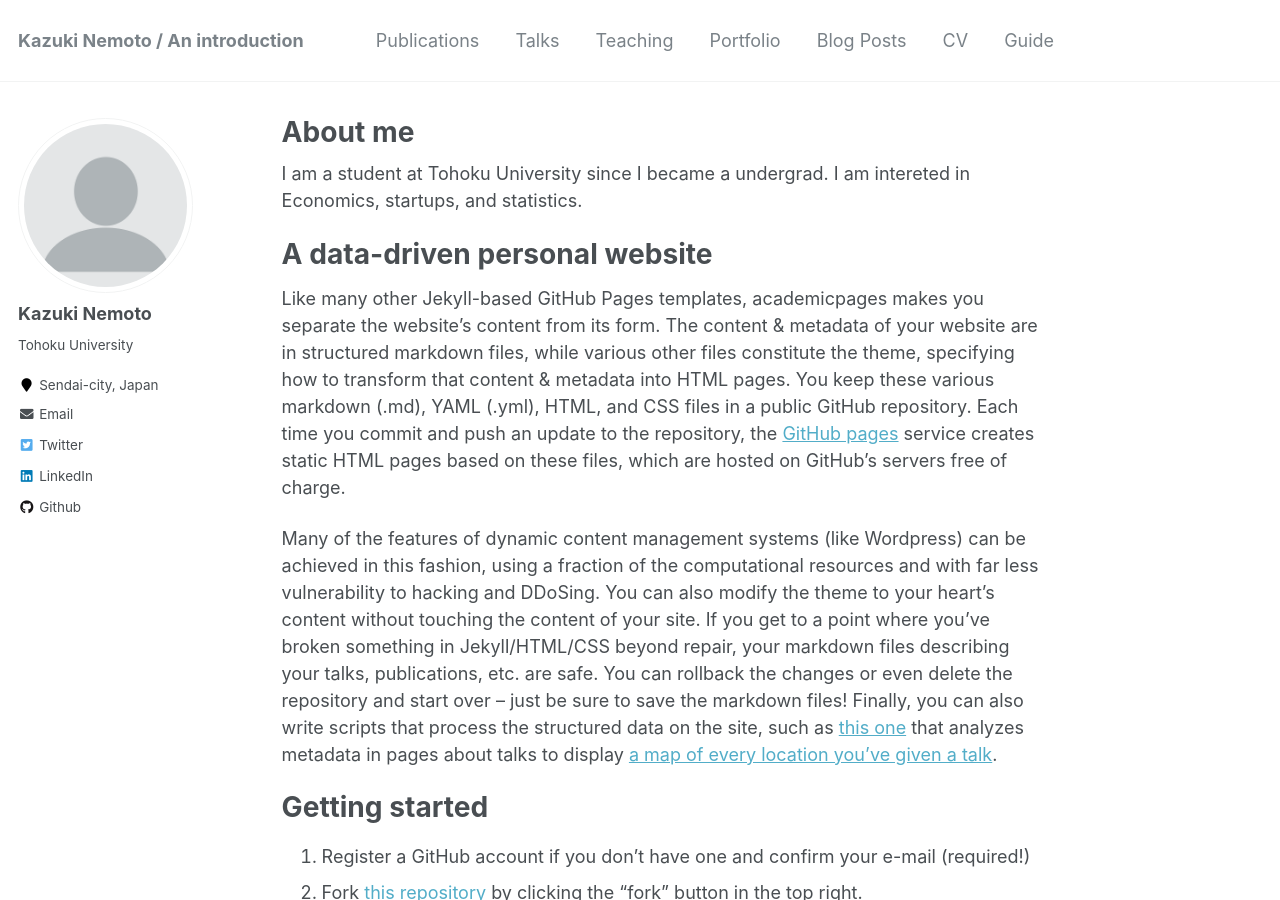
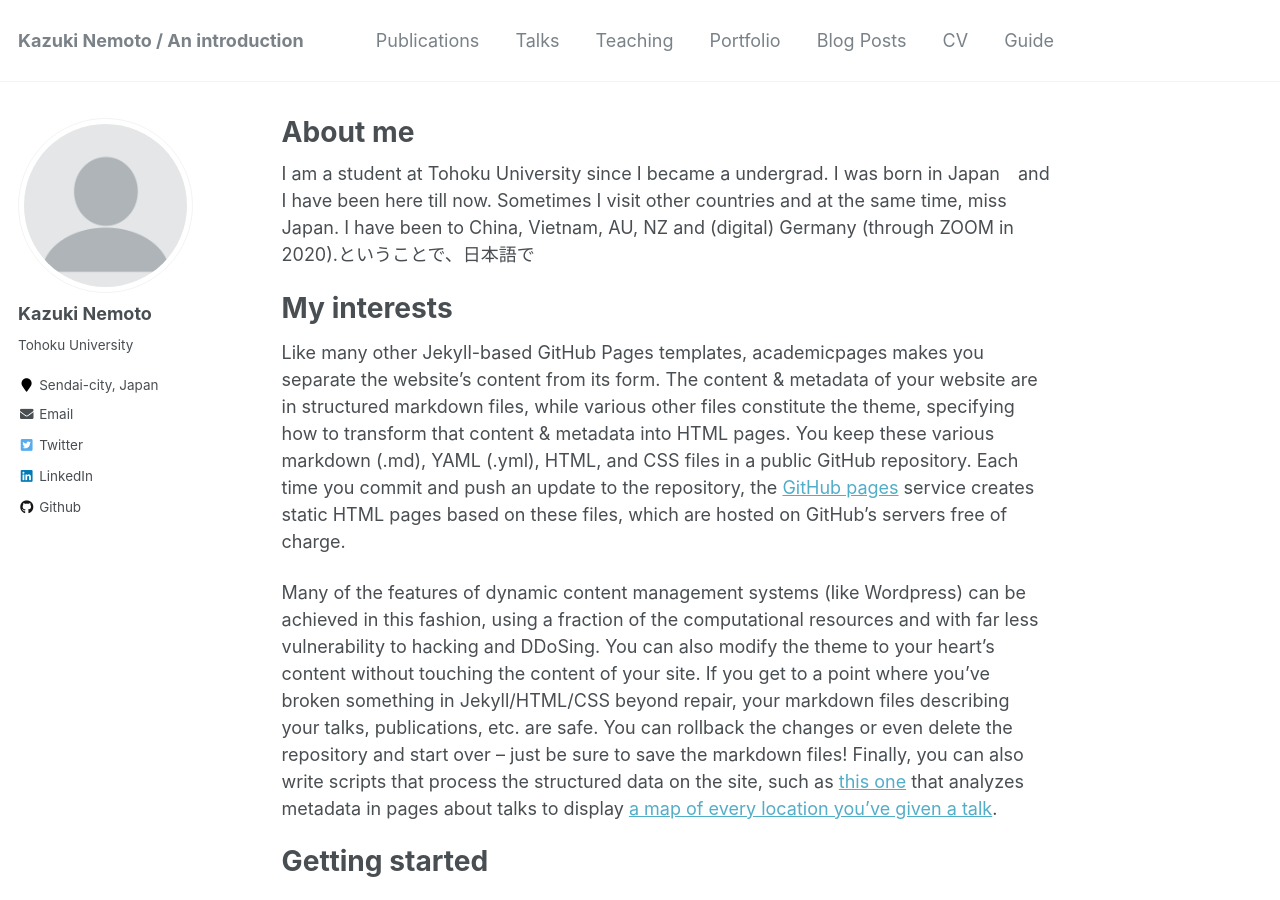
Before and after one commit to kazu-nemoto/kazu-nemoto.github.io, a Jekyll site: the page built from _pages/about.md, in a window 1280 px wide and 900 px high. Built offline with Jekyll 4.4.1, drawn with Linux system fonts in a browser that asks for light colours.

Commit message:
Update about.md

```diff
--- a/_pages/about.md
+++ b/_pages/about.md
@@ -8,9 +8,9 @@ redirect_from:
   - /about.html
 ---
 
-I am a student at Tohoku University since I became a undergrad. I am intereted in Economics, startups, and statistics.
+I am a student at Tohoku University since I became a undergrad. I was born in Japan　and I have been here till now. Sometimes I visit other countries and at the same time, miss Japan. I have been to China, Vietnam, AU, NZ and (digital) Germany (through ZOOM in 2020).ということで、日本語で
 
-A data-driven personal website
+My interests
 ======
 Like many other Jekyll-based GitHub Pages templates, academicpages makes you separate the website's content from its form. The content & metadata of your website are in structured markdown files, while various other files constitute the theme, specifying how to transform that content & metadata into HTML pages. You keep these various markdown (.md), YAML (.yml), HTML, and CSS files in a public GitHub repository. Each time you commit and push an update to the repository, the [GitHub pages](https://pages.github.com/) service creates static HTML pages based on these files, which are hosted on GitHub's servers free of charge.
 
```
